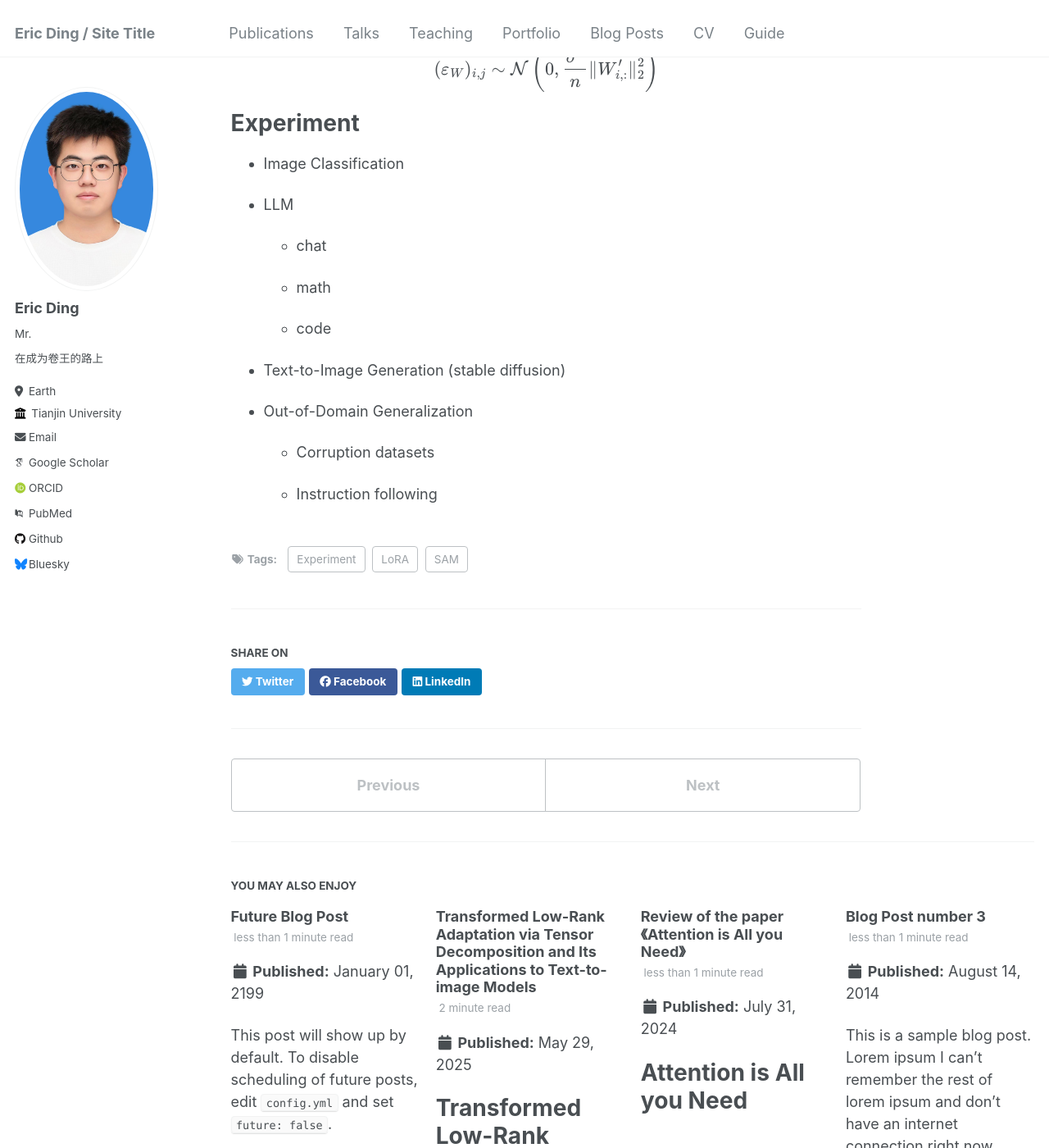
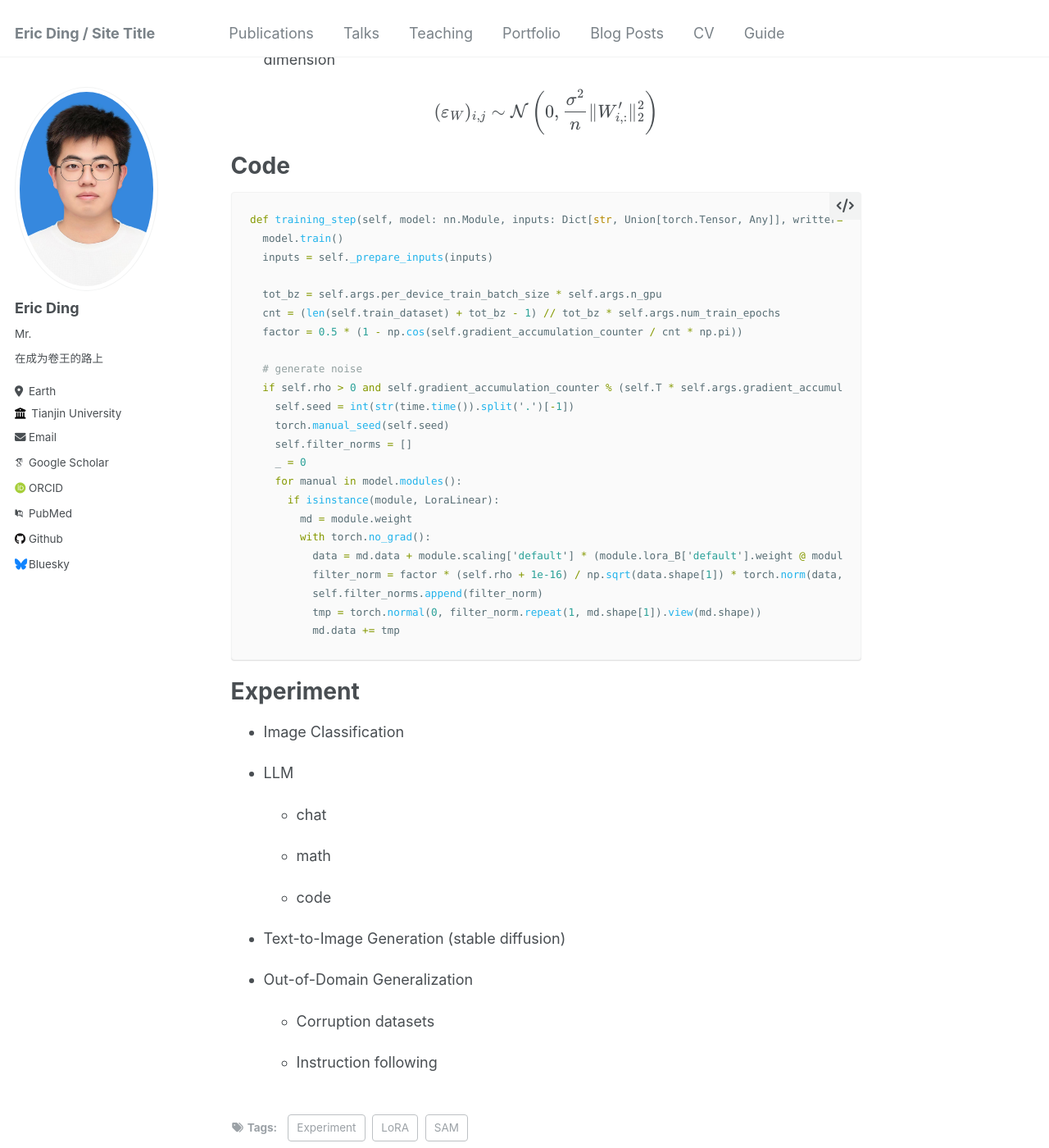
Before and after one commit to ddrEricNo1/ddrEricNo1.github.io, a Jekyll site: the page built from _posts/2025-05-27-blog-post-1.md, in a window 1280 px wide and 1400 px high, scrolled down 1226 px. Shown: the whole window at 82% size. Built offline with Jekyll 4.4.1, drawn with Linux system fonts in a browser that asks for light colours; some web fonts are replaced; some of the changed text lies outside the part shown.

Commit message:
new begin

````diff
--- a/_posts/2025-05-27-blog-post-1.md
+++ b/_posts/2025-05-27-blog-post-1.md
@@ -41,6 +43,34 @@ $$\min_{A,B}\quad\mathbb{E}_{(\varepsilon_W)_{i,j}\sim\mathcal{N}(0,\sigma^2)}\q
 
 $$(\varepsilon_W)_{i,j}\sim\mathcal{N}\left(0,\frac{\sigma^2}{n}\|W_{i,:}^{\prime}\|_2^2\right)$$
 
+# Code
+
+```python
+def training_step(self, model: nn.Module, inputs: Dict[str, Union[torch.Tensor, Any]], writter=None):
+  model.train()
+  inputs = self._prepare_inputs(inputs)
+
+  tot_bz = self.args.per_device_train_batch_size * self.args.n_gpu
+  cnt = (len(self.train_dataset) + tot_bz - 1) // tot_bz * self.args.num_train_epochs
+  factor = 0.5 * (1 - np.cos(self.gradient_accumulation_counter / cnt * np.pi))
+
+  # generate noise
+  if self.rho > 0 and self.gradient_accumulation_counter % (self.T * self.args.gradient_accumulation_steps) == 0:
+    self.seed = int(str(time.time()).split('.')[-1])
+    torch.manual_seed(self.seed)
+    self.filter_norms = []
+    _ = 0
+    for manual in model.modules():
+      if isinstance(module, LoraLinear):
+        md = module.weight
+        with torch.no_grad():
+          data = md.data + module.scaling['default'] * (module.lora_B['default'].weight @ module.lora_A['default'].weight)
+          filter_norm = factor * (self.rho + 1e-16) / np.sqrt(data.shape[1]) * torch.norm(data, dim=1, keepdim=True)
+          self.filter_norms.append(filter_norm)
+          tmp = torch.normal(0, filter_norm.repeat(1, md.shape[1]).view(md.shape))
+          md.data += tmp
+```
+
 # Experiment
 
 * Image Classification
````
Also changed, not shown: other parts of _posts/2025-05-27-blog-post-1.md (+2 -0 lines), _posts/2025-05-29-blog-post-1.md (+2 -2 lines), _posts/2025-05-31-blog-post-1.md (added, +44 -0 lines), images/flat_lora_demo.png (added), 1 other file.
